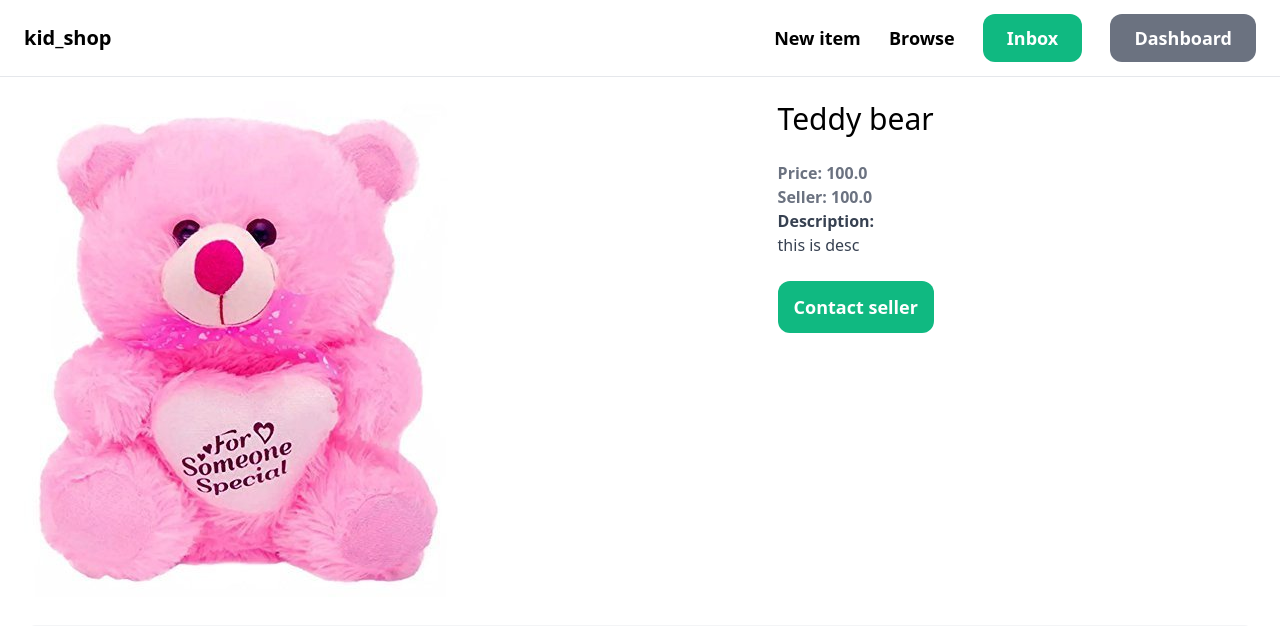
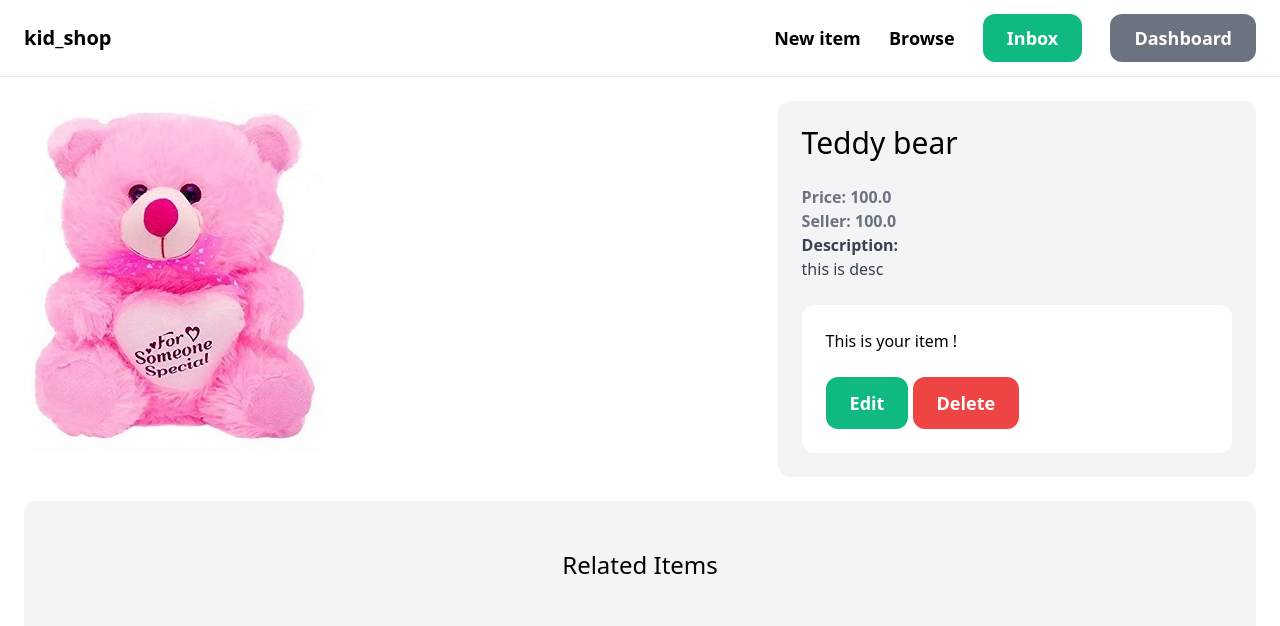
Before and after one commit to Gkdave/kid_shop, a Django app: a page that uses item/templates/item/detail.html in a window 1280 px wide. Shown: the top 626 px of the page. Run offline with Django 4.2, Linux system fonts and the light colour scheme; a user stored in the database is signed in; data comes from the database, SQL or seed files in the repository; both versions use the stored data as it was after the commit.

Commit message:
delete config

```diff
--- a/dashboard/views.py
+++ b/dashboard/views.py
@@ -1,5 +1,5 @@
 from django.contrib.auth.decorators import login_required
-from django.shortcuts import render
+from django.shortcuts import render,get_object_or_404
 
 
 from item.models import Item
--- a/item/templates/item/detail.html
+++ b/item/templates/item/detail.html
@@ -6,14 +6,24 @@
     <div class="col-span-3">
         <img src="{{ item.image.url }}" class="rounded-xl" alt="">
     </div>
-    <div class="col-span-2 p-6bg-gray-100 rounded-xl">
+    <div class="col-span-2 p-6 bg-gray-100 rounded-xl">
         <h1 class="mb-6 text-3xl">{{ item.name }}</h1>
         <p class="text-gray-500"><strong>Price: {{ item.price }}</strong></p>
         <p class="text-gray-500"><strong>Seller: {{ item.price }}</strong></p>
         {% if item.description %}
             <p class="text-gray-700"><strong>Description: <br></strong>{{ item.description }}</p>
         {% endif %}
-        <a href="#" class="inline-block mt-6 px-4 py-3 text-lg font-semibold bg-green-500 rounded-xl text-white hover:bg-green-700">Contact seller </a>
+
+        {% if request.user == item.created_by %}
+            <div class="mt-6 p-6 bg-white rounded-xl">
+                <p>This is your item ! </p>
+                <a href="#" class="inline-block mt-6 px-6 py-3 text-lg font-semibold  bg-green-500 text-white rounded-xl">Edit</a>
+                <a href="{% url 'item:delete' item.id %}" class="inline-block mt-6 px-6 py-3 text-lg font-semibold  bg-red-500 text-white rounded-xl">Delete</a>
+            </div>
+            {% else %}
+            <a href="#" class="inline-block mt-6 px-4 py-3 text-lg font-semibold bg-green-500 rounded-xl text-white hover:bg-green-700">Contact seller </a>
+        {% endif %}
+
     </div>
 </div>
 
--- a/item/urls.py
+++ b/item/urls.py
@@ -7,5 +7,6 @@
 urlpatterns = [
     path('new/',views.new, name='new'),
     path('<int:pk>/',views.detail, name='detail'),
+    path('<int:pk>/delete/',views.delete, name='delete'),
 
 ]
--- a/item/views.py
+++ b/item/views.py
@@ -31,3 +31,10 @@
         'form': form ,
         'title':'New item',
     })
+
+@login_required
+def delete(request,pk):
+    item = get_object_or_404(Item, pk=pk, created_by=request.user)
+    item.delete()
+
+    return redirect('dashboard:index')
```
Also changed, not shown: db.sqlite3, item_images/shoe2.jpg, item_images/teddy.jpg.
